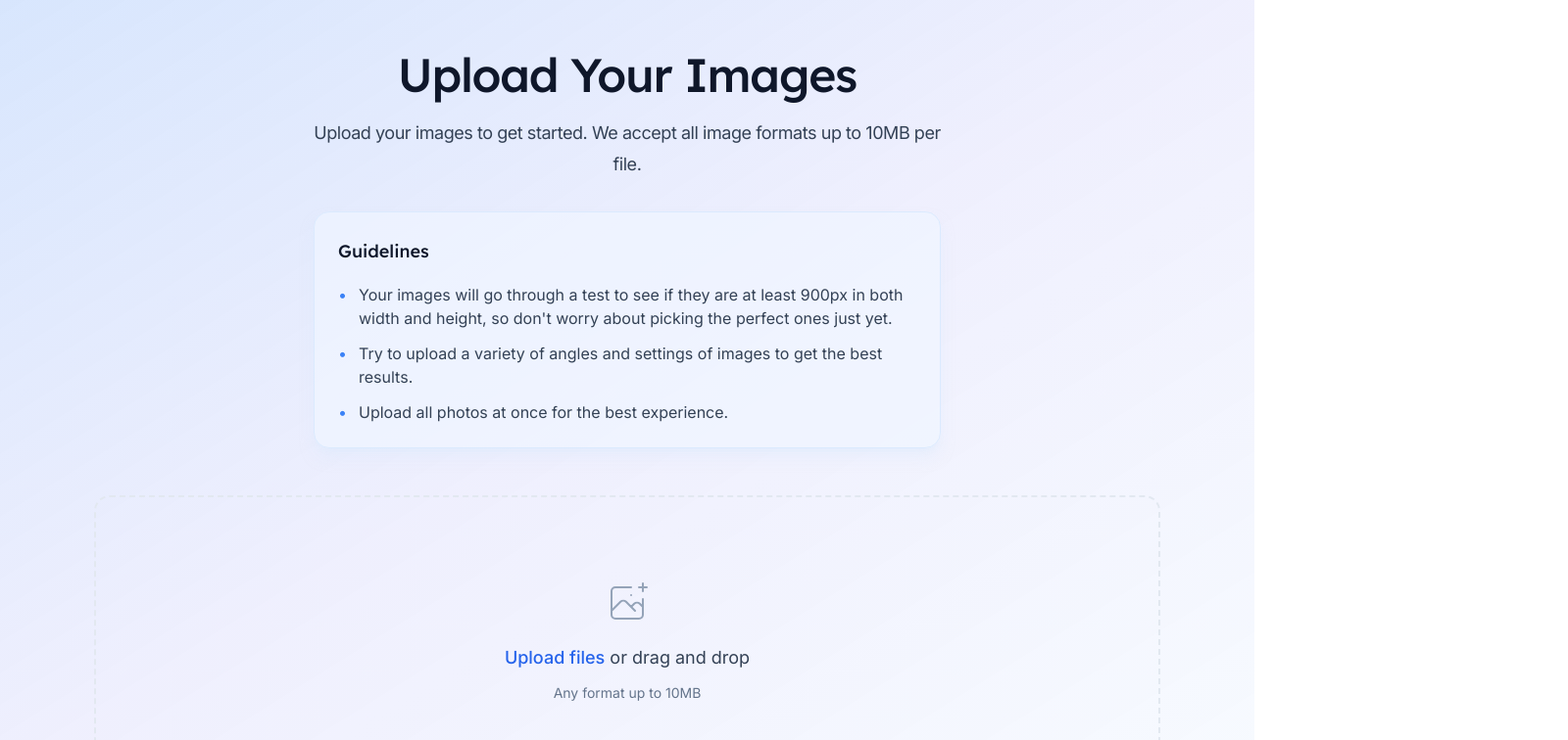
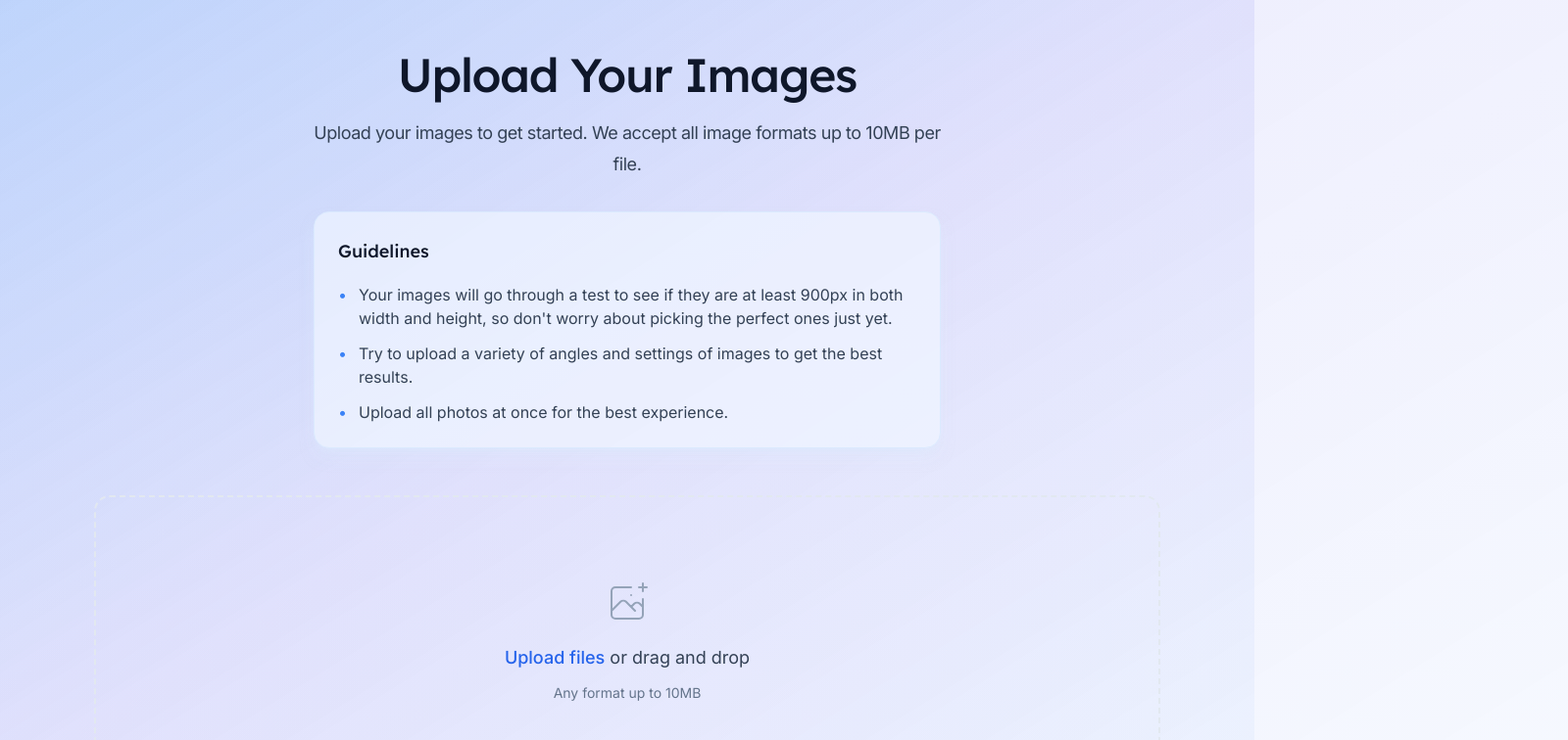
Before and after one commit to autumnlydon/expLoRA, a Next.js app: page /upload in a window 1280 px wide. Shown: the top 756 px of the page at 98% size, 1600 px wide, since content can reach past the window. Built offline with nearby package versions, Linux system fonts and the light colour scheme.

Commit message:
gradient on large screen

```diff
--- a/src/app/upload/page.tsx
+++ b/src/app/upload/page.tsx
@@ -251,7 +251,11 @@ export default function Upload() {
 
   return (
     <div className="relative flex flex-col min-h-screen">
+      {/* Base gradient that scales with viewport */}
       <div className="fixed inset-0 bg-gradient-to-br from-blue-500/20 via-indigo-500/10 to-blue-400/5" />
+
+      {/* Additional gradient for larger screens */}
+      <div className="absolute inset-0 bg-gradient-to-br from-blue-500/20 via-indigo-500/10 to-blue-400/5 scale-150" />
 
       <Container className="relative flex-grow pt-12 pb-16">
         <div className="mx-auto max-w-[1800px]">
```
